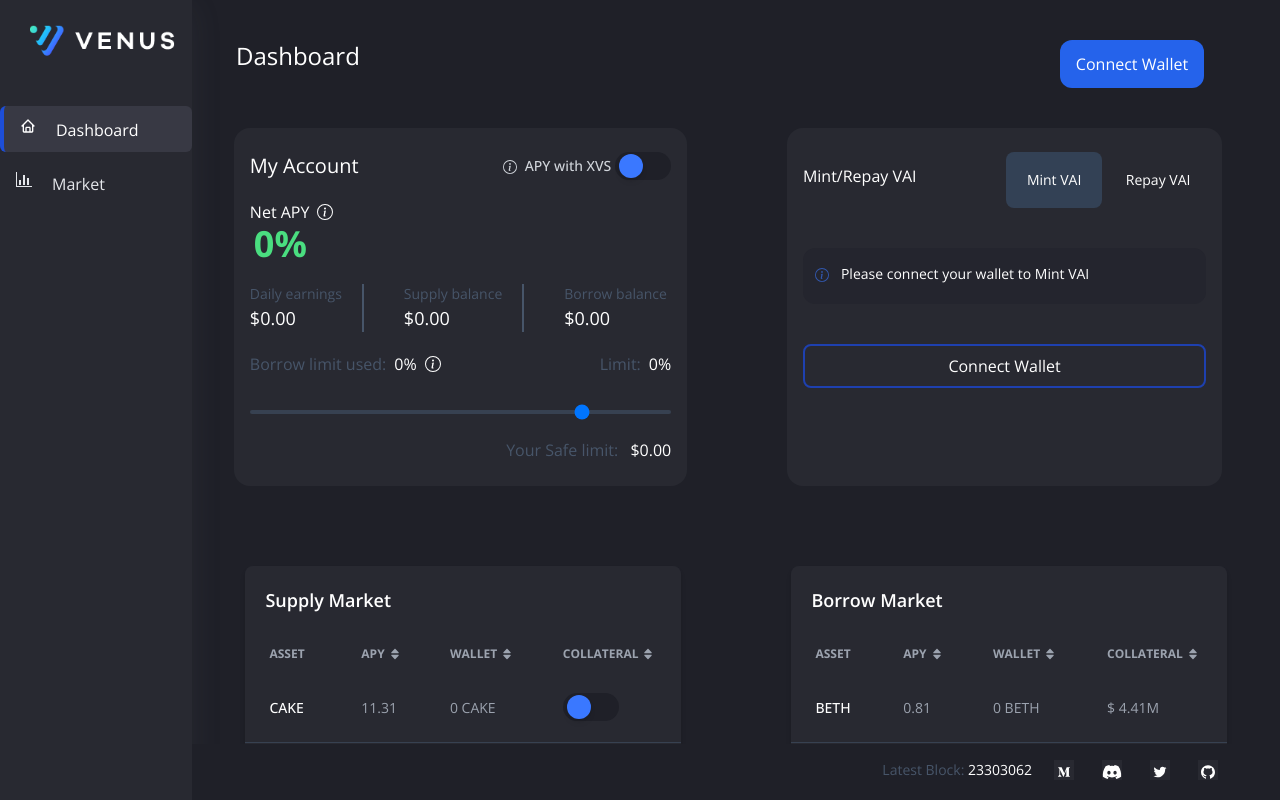
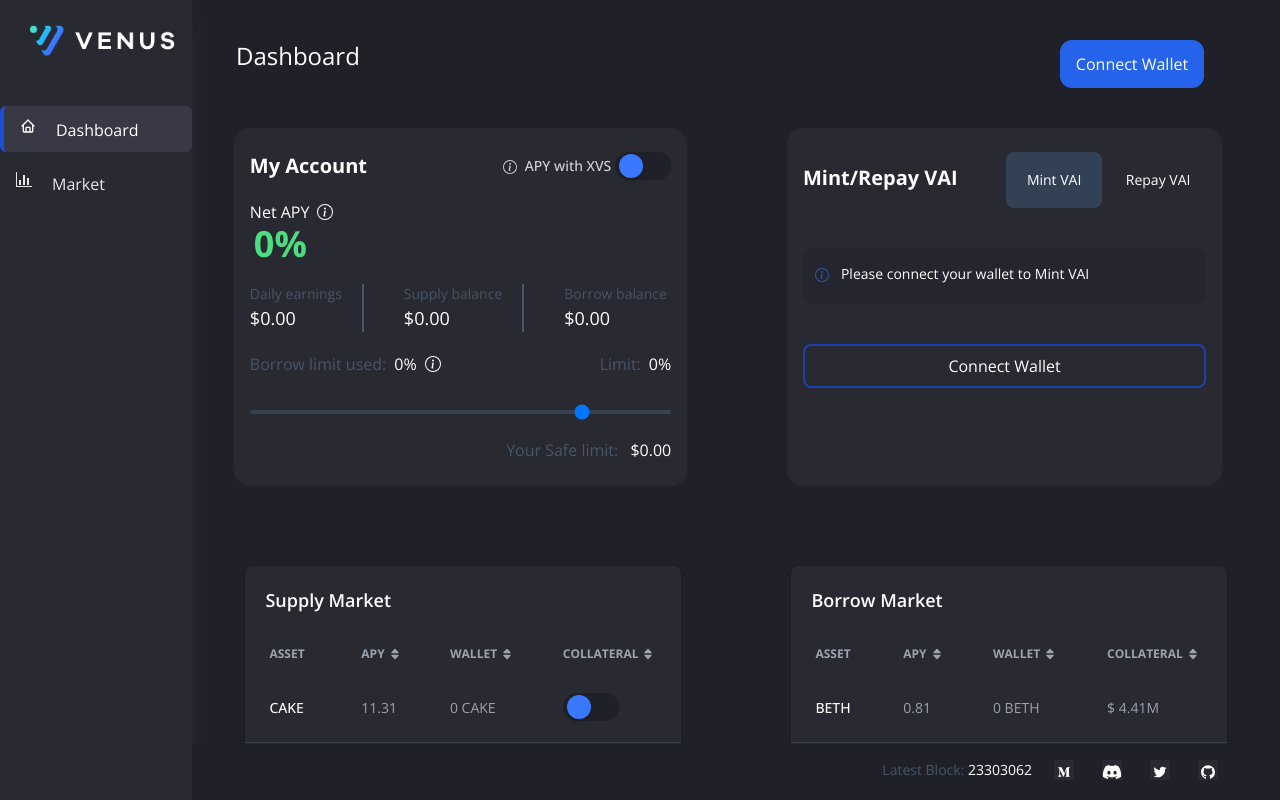
Before and after one commit to NAEEMGHADAI/tailwind-dashboard, a React (Create React App) app: page / in a window 1280 px wide. Shown: the top 800 px of the page. Built offline with nearby package versions, Linux system fonts and the light colour scheme.

Commit message:
Improved font size

```diff
--- a/src/Components/AccountInfo.jsx
+++ b/src/Components/AccountInfo.jsx
@@ -13,7 +13,7 @@
 			}`}
 		>
 			<div className="flex justify-between">
-				<h2 className={` ${screenSize >= 400 ? `text-xl` : `text-sm`}`}>
+				<h2 className={`font-bold ${screenSize >= 400 ? `text-xl` : ``}`}>
 					My Account
 				</h2>
 
--- a/src/Components/ConnectWallet.jsx
+++ b/src/Components/ConnectWallet.jsx
@@ -19,13 +19,13 @@
 		>
 			<div
 				className={`flex  text-white ${
-					screenSize >= 570 ? `justify-between` : `flex-col`
+					screenSize >= 570 ? `justify-between` : `flex-col gap-3`
 				}`}
 			>
 				<div>
-					<h2 className="mt-3">Mint/Repay VAI</h2>
+					<h2 className="mt-3 text-xl font-bold">Mint/Repay VAI</h2>
 				</div>
-				<div className={`flex gap-2 text-sm `}>
+				<div className={`flex gap-2 text-sm`}>
 					<button
 						className={isActive === 0 ? activeLink : normalLink}
 						onClick={() => setIsActive(0)}
--- a/src/Components/DashboardData.jsx
+++ b/src/Components/DashboardData.jsx
@@ -16,7 +16,7 @@
 		</>
 	) : (
 		<>
-			<h3 className="text-center text-white text-2xl">Market</h3>
+			<h3 className="text-center text-white text-2xl font-bold mb-2">Market</h3>
 			<div className={`flex gap-2 text-sm ml-4 mr-4`}>
 				<button
 					className={isActive === 0 ? activeLink : normalLink}
--- a/src/pages/Dashboard.jsx
+++ b/src/pages/Dashboard.jsx
@@ -11,7 +11,9 @@
 		<>
 			{screenSize >= 1000 ? null : (
 				<div>
-					<h2 className=" text-2xl text-white mb-2 ml-2">Dashboard</h2>
+					<h2 className=" text-2xl font-bold text-white mb-2 ml-5">
+						Dashboard
+					</h2>
 				</div>
 			)}
 
```
